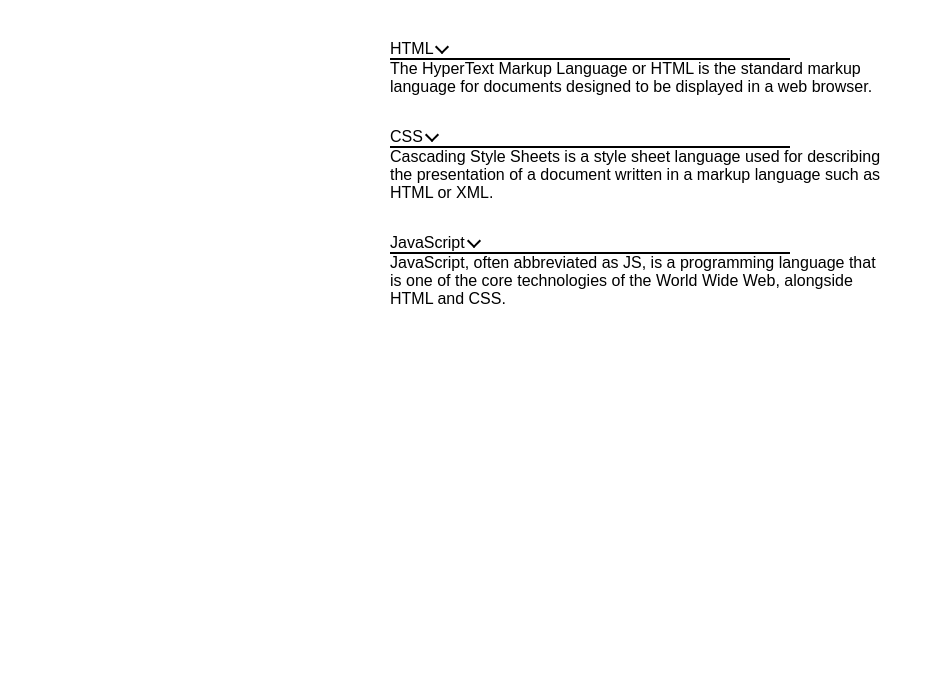
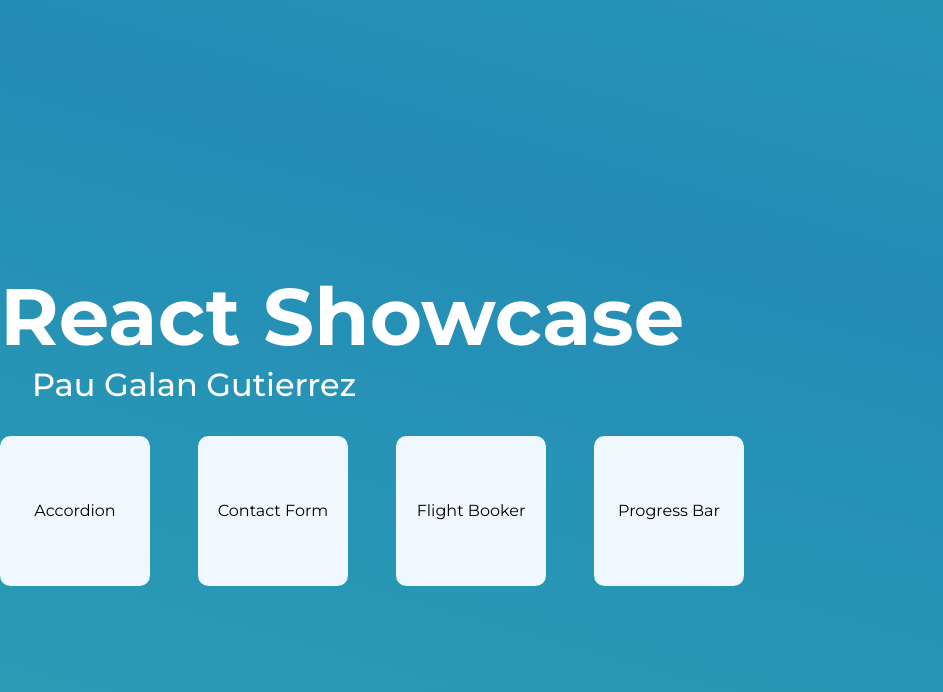
Before and after one commit to paugal/front-end-practice, a React (Create React App) app: page / in a window 1280 px wide. Shown: the top 692 px of the page, without its empty margins (0-943 px from the left). Built offline with nearby package versions, Linux system fonts and the light colour scheme.

Commit message:
gallery and accordion

```diff
--- a/public/index.html
+++ b/public/index.html
@@ -10,6 +10,12 @@
       content="Web site created using create-react-app"
     />
     <title>Practices</title>
+    <link rel="preconnect" href="https://fonts.googleapis.com" />
+    <link rel="preconnect" href="https://fonts.gstatic.com" crossorigin />
+    <link
+      href="https://fonts.googleapis.com/css2?family=Montserrat:ital,wght@0,100..900;1,100..900&display=swap"
+      rel="stylesheet"
+    />
   </head>
   <body>
     <noscript>You need to enable JavaScript to run this app.</noscript>
--- a/src/App.css
+++ b/src/App.css
@@ -1,40 +1,75 @@
 .App {
   text-align: left;
   display: flex;
-  justify-content: center;;
+  justify-content: center;
+  flex-direction: column;
+  font-family: "Montserrat", sans-serif;
+  min-width: 100%;
+    min-height: 100%;
+}
+body, html {
+  height: 100%;
+  margin: 0;
+  height: 100vh;
 }
 
-.App-logo {
-  height: 40vmin;
-  pointer-events: none;
+#root{
+  height: 100%;
 }
 
-@media (prefers-reduced-motion: no-preference) {
-  .App-logo {
-    animation: App-logo-spin infinite 20s linear;
-  }
+.App h1{
+  font-size: 5rem;
+  font-weight: 700;
+  color: white;
+  margin-bottom: 0rem;
+}
+.App h2{
+  font-size: 2rem;
+  font-weight: 500;
+  color: white;
+  margin: 0rem 0rem  2rem 2rem;
 }
 
-.App-header {
-  background-color: #282c34;
-  min-height: 100vh;
-  display: flex;
-  flex-direction: column;
-  align-items: center;
-  justify-content: center;
-  font-size: calc(10px + 2vmin);
-  color: white;
+@keyframes whoosh {
+  0% { background-position-x: 0 }
+  100% { background-position-x: 100% }
 }
 
-.App-link {
-  color: #61dafb;
+.animated-thing {
+  animation-name: whoosh;
+  animation-duration: 2000ms;
+  animation-timing-function: linear;
+  animation-iteration-count: infinite;
 }
 
-@keyframes App-logo-spin {
-  from {
-    transform: rotate(0deg);
-  }
-  to {
-    transform: rotate(360deg);
-  }
+/* Credits to https://www.gradient-animator.com/ */
+.App {
+  background: linear-gradient(196deg, #41e0b7, #248cb5, #41e0b7);
+  background-size: 600% 600%;
+
+  -webkit-animation: AnimationName 35s ease infinite;
+  -moz-animation: AnimationName 35s ease infinite;
+  -o-animation: AnimationName 35s ease infinite;
+  animation: AnimationName 35s ease infinite;
 }
+
+@-webkit-keyframes AnimationName {
+  0%{background-position:73% 0%}
+  50%{background-position:28% 100%}
+  100%{background-position:73% 0%}
+}
+@-moz-keyframes AnimationName {
+  0%{background-position:73% 0%}
+  50%{background-position:28% 100%}
+  100%{background-position:73% 0%}
+}
+@-o-keyframes AnimationName {
+  0%{background-position:73% 0%}
+  50%{background-position:28% 100%}
+  100%{background-position:73% 0%}
+}
+@keyframes AnimationName {
+  0%{background-position:73% 0%}
+  50%{background-position:28% 100%}
+  100%{background-position:73% 0%}
+}
--- a/src/App.js
+++ b/src/App.js
@@ -1,10 +1,16 @@
 import './App.css';
 import Accordion from './components/Accordion/Accordion';
+import Gallery from './components/Gallery/Gallery';
 
 function App() {
   return (
-    <div className="App">
-     <Accordion/>
+    <div className="App" >
+      {/* <Accordion /> */}
+      <h1>React Showcase</h1>
+      <h2>Pau Galan Gutierrez</h2>
+      <Gallery></Gallery>
+
+
     </div>
   );
 }
--- a/src/components/Accordion/Accordion.css
+++ b/src/components/Accordion/Accordion.css
@@ -1,5 +1,6 @@
-body {
+  body {
     font-family: sans-serif;
+    transition: all 1s ease-in-out;
   }
 
   .accordion-icon {
@@ -10,6 +11,7 @@ body {
     pointer-events: none;
     transform: translateY(-2px) rotate(45deg);
     width: 8px;
+    margin-left: 0.2rem;
   }
 
   .accordion-icon--rotated {
@@ -17,16 +19,133 @@ body {
   }
 
   .accordion-card{
-    box-shadow: 1px black;
     width: 500px;
-    padding: 2rem;
+    padding: 2.5rem;
     display: flex;
     flex-direction: column;
     gap: 2rem;
+    border-radius: 3%/5%;
+    font-family: "Montserrat", sans-serif;
   }
 
-  .divider{
-    width: 400px;
-    border: solid currentcolor;
-    border-width: 0 0 2px 0 ;
+  .accordion-card h1{
+    font-weight: 800;
+    font-size: 3rem;
+    color: #1331b4;
+    background-image: -webkit-linear-gradient(45deg, #1331b4 27%, #1e8cdb 65%);
+    background-clip: text;
+    -webkit-background-clip: text;
+    text-fill-color: transparent;
+    -webkit-text-fill-color: transparent;
   }
+
+  .header-item{
+    background-color: rgb(236, 236, 236);
+    padding: 1rem;
+    border-radius: 1%/10%;
+    box-shadow: rgba(99, 99, 99, 0.2) 0px 2px 8px 0px;
+    display: flex;
+    justify-content: space-between;
+    font-size: 1.2rem;
+    font-weight: 500;
+    color: #1331b4;
+  }
+
+
+
+  .acccordion-item {
+    box-shadow: rgba(99, 99, 99, 0.2) 0px 2px 8px 0px;
+    padding: 1rem;
+    border-radius: 0% 0% 1% 1%/10%;
+  }
+
+  @keyframes inAnimation {
+    0% {
+      opacity: 0;
+      visibility: hidden;
+      display: none;
+    }
+    100% {
+      opacity: 1;
+      visibility: visible;
+    }
+  }
+
+  @keyframes outAnimation {
+    0% {
+      opacity: 1;
+    }
+    100% {
+      opacity: 0;
+      visibility: hidden;
+      display: none;
+    }
+  }
+
+
+
+  /* Define keyframes for rotation animation */
+@keyframes rotateOpen {
+  from {
+      transform: rotate(45deg);
+  }
+  to {
+      transform: rotate(224deg);
+  }
+}
+
+@keyframes rotateClose {
+  from {
+      transform: rotate(224deg);
+  }
+  to {
+      transform: rotate(45deg);
+  }
+}
+
+/* Define keyframes for expanding and collapsing content */
+@keyframes expand {
+  from {
+      max-height: 0;
+      padding: 0rem;
+      opacity: 0;
+  }
+  to {
+      max-height: 1000px; /* Adjust to fit your content */
+      padding: 1rem;
+      opacity: 1;
+  }
+}
+
+@keyframes collapse {
+  from {
+      max-height: 1000px; /* Adjust to fit your content */
+      padding: 1rem;
+      opacity: 1;
+  }
+  to {
+      max-height: 0;
+      padding: 0rem;
+      opacity: 0;
+
+  }
+}
+
+/* Add animation classes */
+.rotateOpen {
+  animation: rotateOpen 150ms ease-in forwards;
+  transform: translateY(5px) rotate(224deg);
+}
+
+.rotateClose {
+  animation: rotateClose 150ms ease-in forwards;
+  transform: translateY(-5px) rotate(45deg),
+}
+
+.expand {
+  animation: expand 250ms ease-in forwards;
+}
+
+.collapse {
+  animation: collapse 250ms ease-out forwards;
+}
--- a/src/components/Accordion/Accordion.js
+++ b/src/components/Accordion/Accordion.js
@@ -1,57 +1,15 @@
 import './Accordion.css'
 
-
-
-const webData = [
-    {
-        title: 'HTML',
-        description: `The HyperText Markup Language or HTML is the standard
-         markup language for documents designed to be displayed in a
-         web browser.`
-    },
-    {
-        title: 'CSS',
-        description: `Cascading Style Sheets is a style sheet language
-        used for describing the presentation of a document written
-        in a markup language such as HTML or XML.`
-    },
-    {
-        title: 'JavaScript',
-        description: `JavaScript, often abbreviated as JS, is a
-        programming language that is one of the core
-        technologies of the World Wide Web, alongside HTML
-        and CSS.`
-    }
-];
+import AccordionItem from './AccordionItem';
+import webData from './AccordionData.json';
 
 export default function Accordion() {
-
-
-
-    const changeAccordionState = () => {
-        console.log("hola")
-    }
-
     return (
         <div className='accordion-card'>
-            {webData.map((item, index) => {
-                return(
-                <div key={item.title}>
-                    <div onClick={changeAccordionState}>
-                        {item.title}{' '}
-                        <span
-                            aria-hidden={true}
-                            className="accordion-icon"
-                            onClick={changeAccordionState}
-                        />
-                    </div>
-                    <div className='divider'/>
-                    <div>
-                        {item.description}
-                    </div>
-                </div>
-
-            )})}
+            <h1>PROGRAMMING LANGUAGES</h1>
+            {webData.map((item, index) => (
+                <AccordionItem item={item} key={index} />
+            ))}
         </div>
     );
 }
--- /dev/null
+++ b/src/components/Accordion/AccordionData.json
@@ -0,0 +1,42 @@
+[
+    {
+        "title": "HTML",
+        "description": "The HyperText Markup Language or HTML is the standard markup language for documents designed to be displayed in a web browser."
+    },
+    {
+        "title": "CSS",
+        "description": "Cascading Style Sheets is a style sheet language used for describing the presentation of a document written in a markup language such as HTML or XML."
+    },
+    {
+        "title": "JavaScript",
+        "description": "JavaScript, often abbreviated as JS, is a programming language that is one of the core technologies of the World Wide Web, alongside HTML and CSS."
+    },
+    {
+        "title": "Python",
+        "description": "Python is a high-level, interpreted programming language known for its readability and versatility. It is widely used for web development, data analysis, artificial intelligence, scientific computing, and more."
+    },
+    {
+        "title": "Ruby",
+        "description": "Ruby is a dynamic, open-source programming language with a focus on simplicity and productivity. It is known for its elegant syntax and is commonly used in web development with the Ruby on Rails framework."
+    },
+    {
+        "title": "Java",
+        "description": "Java is a high-level, class-based, object-oriented programming language that is designed to have as few implementation dependencies as possible. It is widely used for building enterprise-scale applications and Android development."
+    },
+    {
+        "title": "C++",
+        "description": "C++ is a general-purpose programming language that extends the C programming language with object-oriented features. It is used for system/software development, game development, and performance-critical applications."
+    },
+    {
+        "title": "PHP",
+        "description": "PHP is a widely-used open-source scripting language that is especially suited for web development. It can be embedded into HTML and is used to create dynamic web pages and server-side scripting."
+    },
+    {
+        "title": "TypeScript",
+        "description": "TypeScript is a superset of JavaScript that adds static typing to the language. It is designed to develop large applications and transcompiles to JavaScript, helping to catch errors early through a type system."
+    },
+    {
+        "title": "Swift",
+        "description": "Swift is a powerful and intuitive programming language for macOS, iOS, watchOS, and tvOS app development. It is designed to be fast and modern with a focus on safety and performance."
+    }
+]
--- /dev/null
+++ b/src/components/Accordion/AccordionItem.js
@@ -0,0 +1,55 @@
+import React from 'react'
+import { useState } from 'react';
+import './Accordion.css'
+
+export default function AccordionItem({ item, key }) {
+    const [showContent, setShowContent] = useState(false);
+
+    const changeAccordionState = () => {
+        setShowContent(!showContent);
+    }
+
+    const mountedStyle = {
+        animation: "inAnimation 250ms ease-in"
+    };
+    const unmountedStyle = {
+        animation: "outAnimation 270ms ease-out",
+        animationFillMode: "forwards"
+    };
+
+    const openIcon = {
+        transform: " translateY(5px) rotate(224deg)",
+        animation: "rotate 250ms ease-in"
+    };
+
+    const closeIcon = {
+        transform: " translateY(0px) rotate(45deg)",
+        animation: "rotate 250ms ease-in"
+    };
+
+    return (
+        <div key={item.title}>
+            <div onClick={changeAccordionState} className='header-item'>
+                {item.title}{' '}
+                <span
+                    aria-hidden={true}
+                    className={`accordion-icon ${showContent ? 'rotateClose' : 'rotateOpen'}`}
+                    /* style={showContent ? closeIcon : openIcon} */
+                    onClick={changeAccordionState}
+                />
+            </div>
+            <div className='acccordion-item' style={{
+                overflow: 'hidden',
+                maxHeight: showContent ? '1000px' : '0', /* Adjust to fit your content */
+                padding: showContent ? '1rem' : '0rem',
+                opacity: showContent ? '1' : '0',
+                transition: 'max-height 250ms ease-in-out, opacity 250ms ease-in-out, padding 250ms ease-in-out'
+            }}/* style={showContent ? mountedStyle : unmountedStyle} */>
+
+                <div className='item-description'>
+                    {item.description}
+                </div>
+            </div>
+        </div>
+    )
+}
--- /dev/null
+++ b/src/components/Gallery/Gallery.css
@@ -0,0 +1,14 @@
+.gallery{
+    display: flex;
+    gap: 3rem;
+}
+
+.gallery-item{
+    height: 150px;
+    width: 150px;
+    background-color: aliceblue;
+    border-radius: 7%;
+    display: flex;
+    justify-content: center;
+    align-items: center;
+}
--- /dev/null
+++ b/src/components/Gallery/Gallery.jsx
@@ -0,0 +1,14 @@
+import React from 'react'
+import './Gallery.css'
+
+export default function Gallery() {
+  return (
+    <div className='gallery'>
+    <div className='gallery-item'> Accordion </div>
+    <div className='gallery-item'> Contact Form </div>
+    <div className='gallery-item'> Flight Booker </div>
+    <div className='gallery-item'> Progress Bar </div>
+    </div>
+
+  )
+}
```
Also changed, not shown: 1 other file (tests, documents, lock files or other folders).
